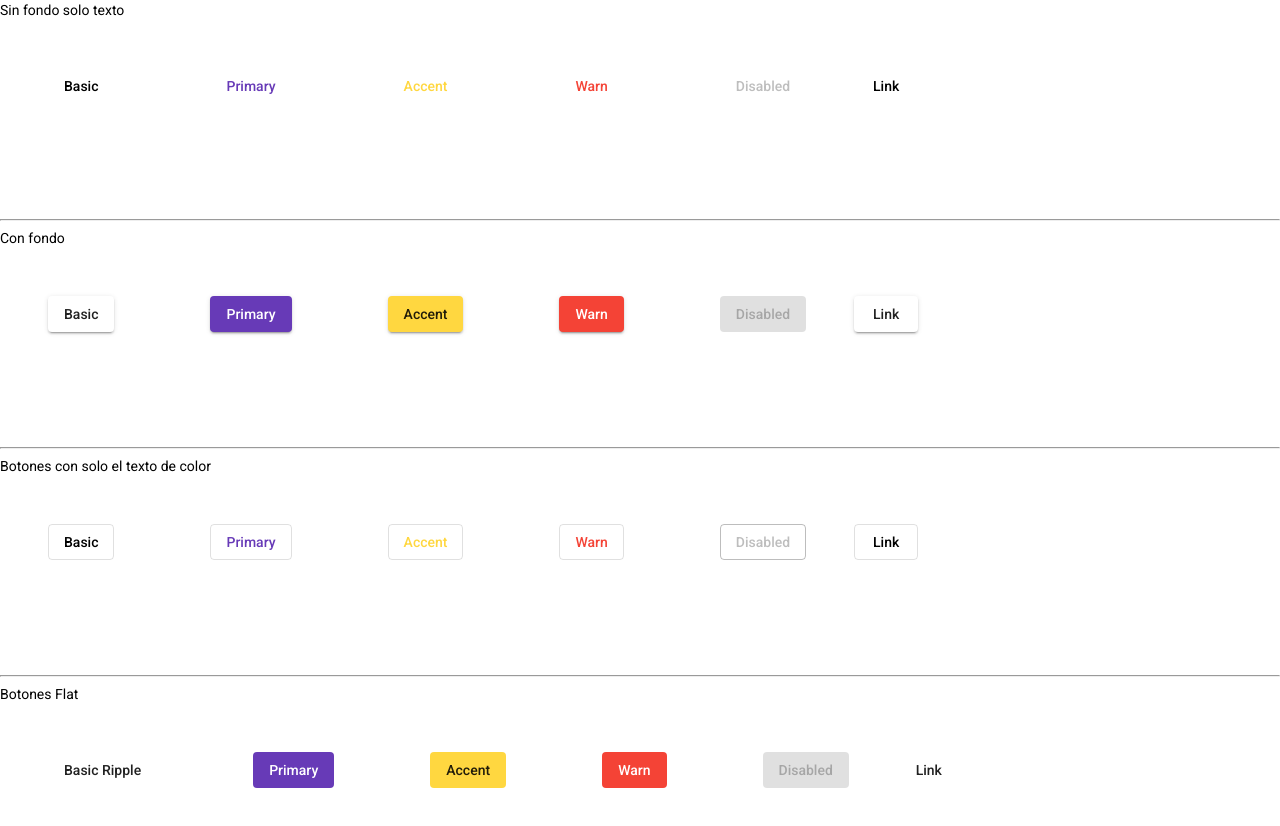
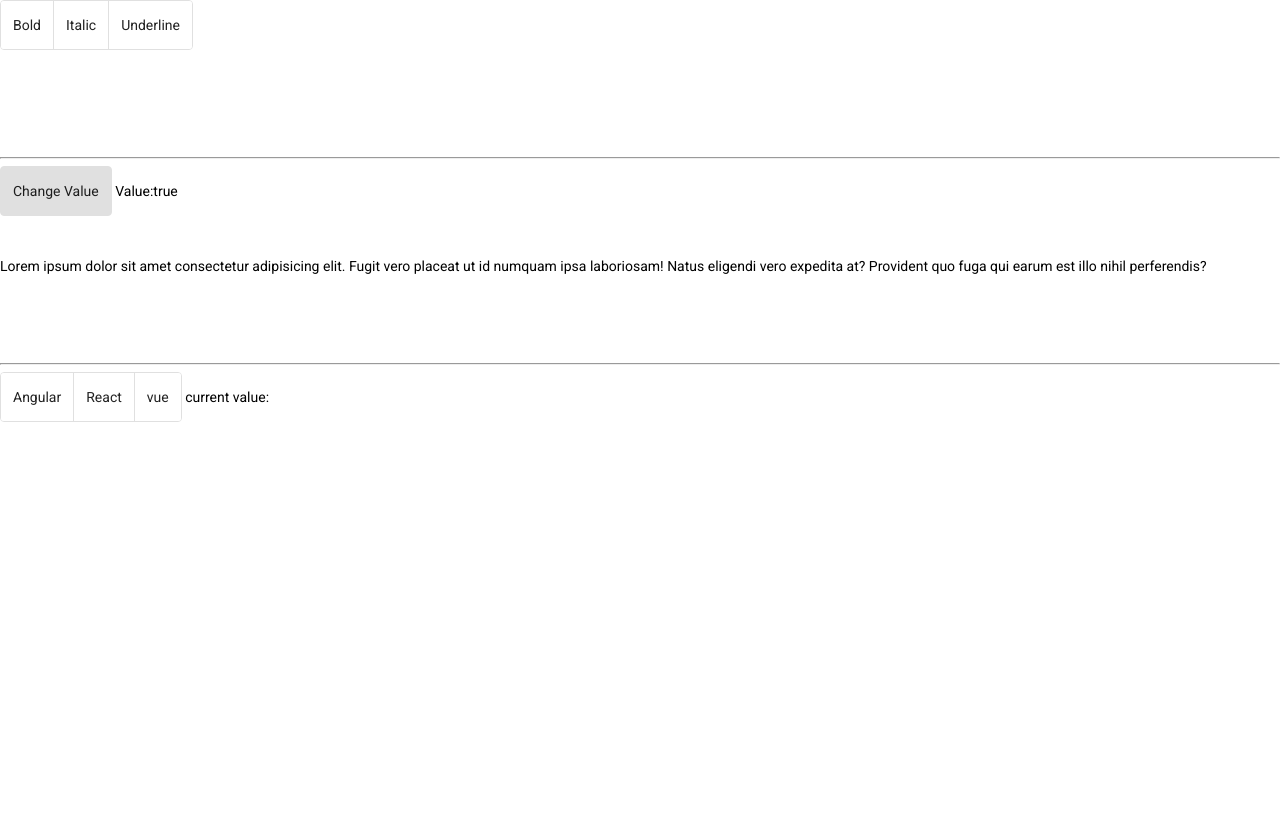
Before and after one commit to Gerguevara/angular-material-class, an Angular app: page / in a window 1280 px wide. Shown: the top 826 px of the page. After the commit the page ends 800 px from the top, so only its background shows below. Built offline with nearby package versions, Linux system fonts and the light colour scheme.

Commit message:
toogle buttons done

```diff
--- a/src/app/app.component.html
+++ b/src/app/app.component.html
@@ -1,49 +1,35 @@
-Sin fondo solo texto
 <div class="example-button-row">
-    <button mat-button>Basic</button>
-    <button mat-button color="primary">Primary</button>
-    <button mat-button color="accent">Accent</button>
-    <button mat-button color="warn">Warn</button>
-    <button mat-button disabled>Disabled</button>
-    <a mat-button href="https://www.google.com/" target="_blank">Link</a>
-  </div>
-<br>
-<br>
-<br>
-  <hr>
-
-Con fondo
-<div class="example-button-row">
-  <button mat-raised-button>Basic</button>
-  <button mat-raised-button color="primary">Primary</button>
-  <button mat-raised-button color="accent">Accent</button>
-  <button mat-raised-button color="warn">Warn</button>
-  <button mat-raised-button disabled>Disabled</button>
-  <a mat-raised-button href="https://www.google.com/" target="_blank">Link</a>
+  <mat-button-toggle-group name="fontStyle" aria-label="Font Style" >
+    <mat-button-toggle value="bold">Bold</mat-button-toggle>
+    <mat-button-toggle value="italic">Italic</mat-button-toggle>
+    <mat-button-toggle value="underline">Underline</mat-button-toggle>
+  </mat-button-toggle-group>
 </div>
 <br>
 <br>
 <br>
+<br>
+<br>
 <hr>
-Botones con solo el texto de color
-<div class="example-button-row">
-  <button mat-stroked-button>Basic</button>
-  <button mat-stroked-button color="primary">Primary</button>
-  <button mat-stroked-button color="accent">Accent</button>
-  <button mat-stroked-button color="warn">Warn</button>
-  <button mat-stroked-button disabled>Disabled</button>
-  <a mat-stroked-button href="https://www.google.com/" target="_blank">Link</a>
+<mat-button-toggle #togglebnt checked>
+  Change Value
+</mat-button-toggle>
+Value:{{togglebnt.checked}}
+<br>
+<br>
+<br>
+<div *ngIf="togglebnt.checked">
+  Lorem ipsum dolor sit amet consectetur adipisicing elit. Fugit vero placeat ut id numquam ipsa laboriosam! Natus eligendi vero expedita at? Provident quo fuga qui earum est illo nihil perferendis?
 </div>
 <br>
 <br>
 <br>
+<br>
 <hr>
-Botones Flat
 <div class="example-button-row">
-  <button mat-flat-button >Basic Ripple</button>
-  <button mat-flat-button disableRipple color="primary">Primary</button>
-  <button mat-flat-button color="accent">Accent</button>
-  <button mat-flat-button color="warn">Warn</button>
-  <button mat-flat-button disabled>Disabled</button>
-  <a mat-flat-button href="https://www.google.com/" target="_blank">Link</a>
-</div>
+  <mat-button-toggle-group name="fontStyle" aria-label="Font Style"  #toogleGroup="matButtonToggleGroup" multiple>
+    <mat-button-toggle value="Angular">Angular</mat-button-toggle>
+    <mat-button-toggle value="React">React</mat-button-toggle>
+    <mat-button-toggle value="vue">vue</mat-button-toggle>
+  </mat-button-toggle-group>
+current value: {{toogleGroup.value}}
--- a/src/app/material/material.module.ts
+++ b/src/app/material/material.module.ts
@@ -1,9 +1,8 @@
 import { NgModule } from '@angular/core';
 import { CommonModule } from '@angular/common';
-import {MatButtonModule} from '@angular/material/button';
-
+import {MatButtonToggleModule} from '@angular/material/button-toggle';
 const MaterialComponents = [
-  MatButtonModule
+  MatButtonToggleModule
 ];
 
 @NgModule({
--- a/src/styles.css
+++ b/src/styles.css
@@ -2,6 +2,3 @@
 
 html, body { height: 100%; }
 body { margin: 0; font-family: Roboto, "Helvetica Neue", sans-serif; }
-button{
-  margin:  3rem !important;
-}
```
